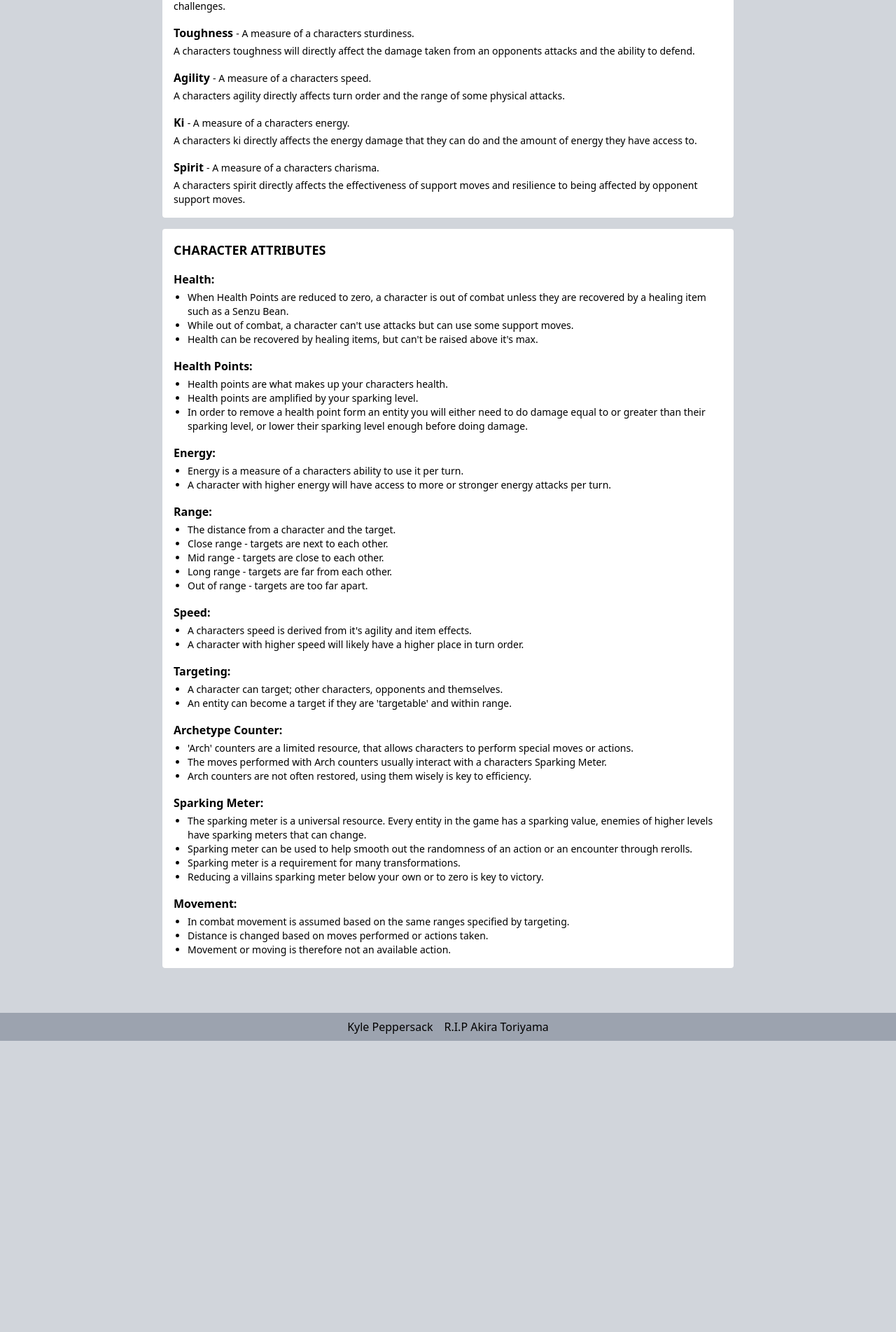
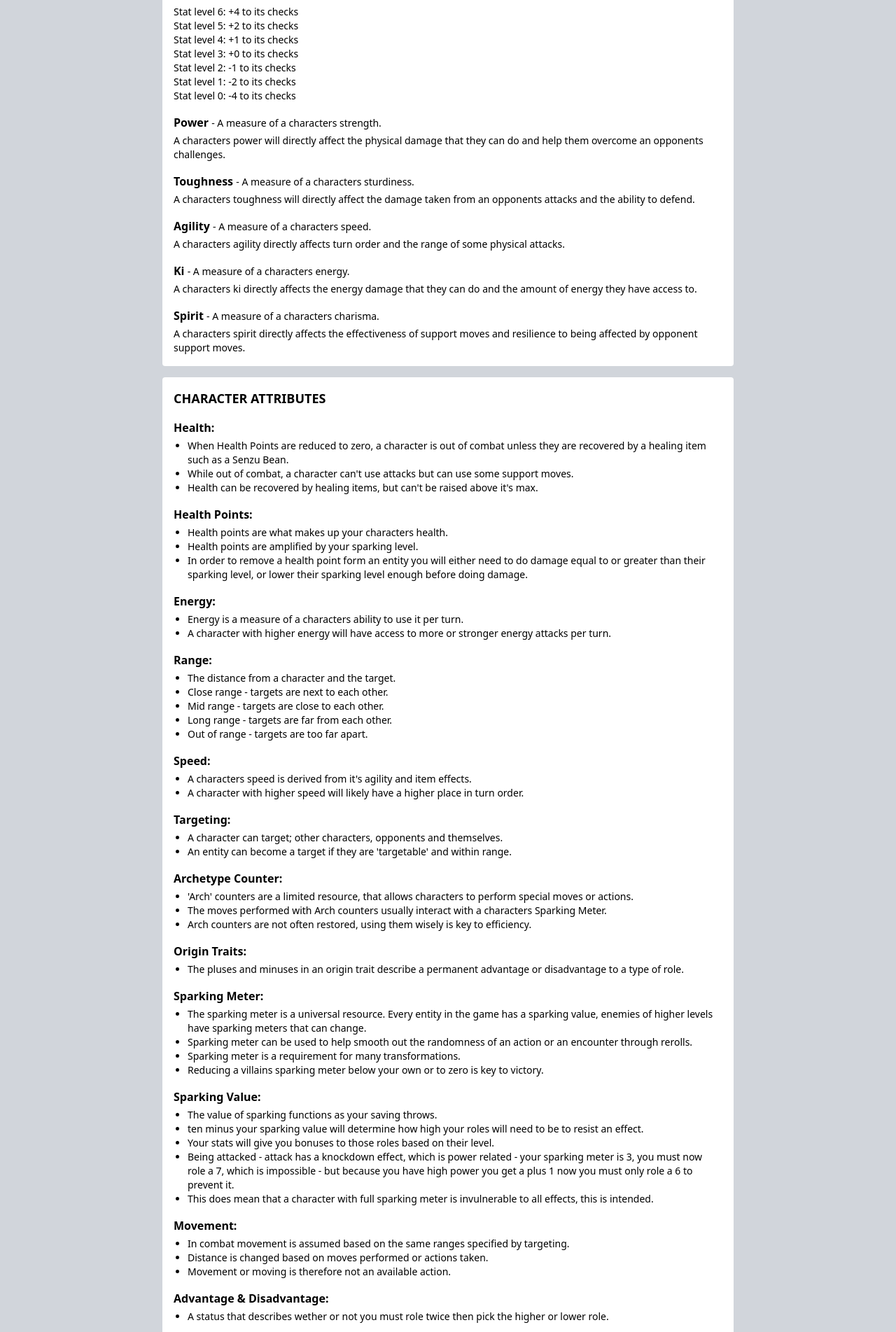
Before and after one commit to KylePep/ddbwiki, a Next.js app: page /rules in a window 1280 px wide. Shown: the part 317-2220 px from the top of the page at 70% size. Before the commit the page ends 1804 px from the top, so only its background shows below. Built offline with nearby package versions, Linux system fonts and the light colour scheme.

Commit message:
added content to character attributes and stats

```diff
--- a/app/components/CharacterAttributes.tsx
+++ b/app/components/CharacterAttributes.tsx
@@ -70,6 +70,13 @@ export default function CharacterAttributes() {
       </div>
 
       <div>
+        <p className='font-bold mb-1'>Origin Traits:</p>
+        <ul className='list-disc text-sm'>
+          <li>The pluses and minuses in an origin trait describe a permanent advantage or disadvantage to a type of role.</li>
+        </ul>
+      </div>
+
+      <div>
         <p className='font-bold mb-1'>Sparking Meter:</p>
         <ul className='list-disc text-sm'>
           <li>The sparking meter is a universal resource. Every entity in the game has a sparking value, enemies of higher levels have sparking meters that can change.</li>
@@ -80,11 +87,29 @@ export default function CharacterAttributes() {
       </div>
 
       <div>
+        <p className='font-bold mb-1'>Sparking Value:</p>
+        <ul className='list-disc text-sm'>
+          <li>The value of sparking functions as your saving throws.</li>
+          <li>ten minus your sparking value will determine how high your roles will need to be to resist an effect.</li>
+          <li>Your stats will give you bonuses to those roles based on their level.</li>
+          <li>Being attacked - attack has a knockdown effect, which is power related - your sparking meter is 3, you must now role a 7, which is impossible - but because you have high power you get a plus 1 now you must only role a 6 to prevent it.</li>
+          <li>This does mean that a character with full sparking meter is invulnerable to all effects, this is intended.</li>
+        </ul>
+      </div>
+
+      <div>
         <p className='font-bold mb-1'>Movement:</p>
         <ul className='list-disc text-sm'>
           <li>In combat movement is assumed based on the same ranges specified by targeting.</li>
           <li>Distance is changed based on moves performed or actions taken.</li>
           <li>Movement or moving is therefore not an available action.</li>
+        </ul>
+      </div>
+
+      <div>
+        <p className='font-bold mb-1'>Advantage & Disadvantage:</p>
+        <ul className='list-disc text-sm'>
+          <li>A status that describes wether or not you must role twice then pick the higher or lower role.</li>
         </ul>
       </div>
 
--- a/app/components/CharacterStats.tsx
+++ b/app/components/CharacterStats.tsx
@@ -8,7 +8,17 @@ export default function CharacterStats() {
 
       <div className='text-sm grid gap-4 grid-cols-1'>
 
-        <p>Stats that are above 3 have a positive effect, stats that are below 3 have a negative effect and 3 is neutral.</p>
+        <p>At creation characters have 3s in all stats, with 3 assignable points. A given stat can only be raised as high as 5 or as low as 1, lower a stat will give you more points to assign else where.</p>
+        <p>It is possible for stats to reach 6 or 0, by item effects or equipment.</p>
+        <div>
+          <p>Stat level 6: +4 to its checks</p>
+          <p>Stat level 5: +2 to its checks</p>
+          <p>Stat level 4: +1 to its checks</p>
+          <p>Stat level 3: +0 to its checks</p>
+          <p>Stat level 2: -1 to its checks</p>
+          <p>Stat level 1: -2 to its checks</p>
+          <p>Stat level 0: -4 to its checks</p>
+        </div>
 
         <div>
           <p className='font-semibold text-base mb-1'>Power <span className='font-normal text-sm'>- A measure of a characters strength.</span></p>
--- a/app/page.tsx
+++ b/app/page.tsx
@@ -15,7 +15,7 @@ export default function Home() {
               <p className="font-semibold my-2">Things like</p>
               <ul className="list-disc">
                 <li>Is it using {`'Dice'`}? If so which ones? | <span className="text-green-900"> A 6 Sided die</span> </li>
-                <li>Is it using an AC like system? - I feel original intent is the sparking system to play a role. | <span className="text-green-900">Sparking Meter will be used to determine if attacks hit or miss.</span></li>
+                <li>Is it using an AC like system? - I feel original intent is the sparking system to play a role. | <span className="text-green-900">Sparking Meter will be used to determine if attacks do damage.</span></li>
                 <li>What is the sparking system and why is it important. | <span className="text-green-900">The sparking system is the way the game describes to you how dangerous the situation is.</span></li>
                 <li>What happens when characters run out of HP | <span className="text-green-900">The character gets sidelined until healed or wished back in extreme cases.</span></li>
                 <li>What happens when an enemy runs out of HP | <span className="text-green-900">When an enemy -dies- if the conditions are met for combat to be over then the combat room resolution plays and the players either get rewarded or simply move on to the next room.</span></li>
```
